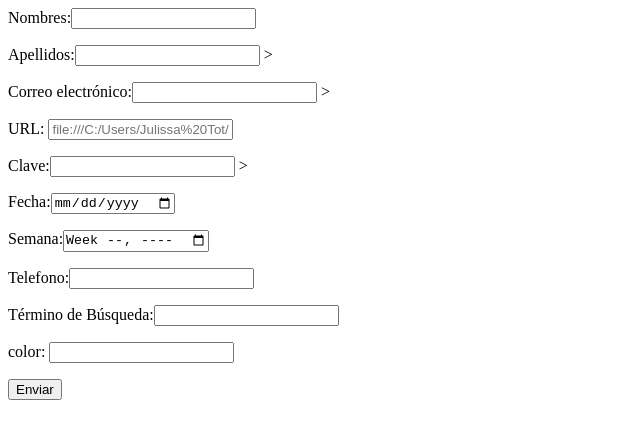
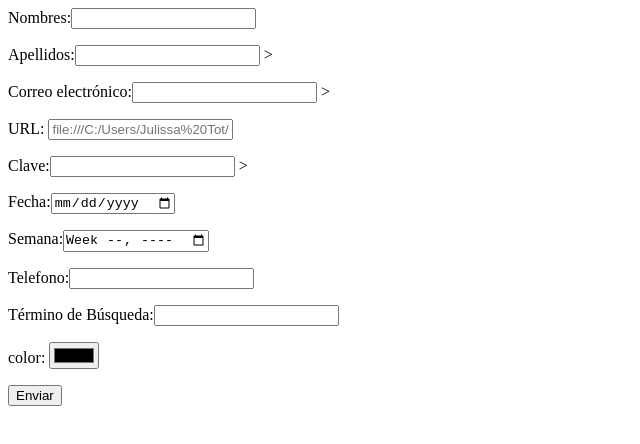
Before and after one commit to Adaly320/juli, a plain HTML site: page index.html in a window 1280 px wide. Shown: the whole page, without its empty margins (0-640 px from the left). Drawn offline with Linux system fonts and the light colour scheme.

Commit message:
Update index.html

```diff
--- a/index.html
+++ b/index.html
@@ -6,7 +6,7 @@
 <meta name= 'viewport' content='width=device-width, initial-scale=1
 <script src='main.js'></script>
 </head>
-<body
+<bodybgcolor="yellow">
 	<form name="form" action="registro.php" method="get">
 		Nombres:<input type="text" name="nombres" required> <p>
 		Apellidos:<input type="text" name="apellidos" required> ><p>
@@ -17,7 +17,7 @@
 		Semana:<input type="week" name="week_control" required> <p>
 		Telefono:<input type="text" name="telefono" required> <p>
 		Término de Búsqueda:<input type="search" name="search_control"required> <p>
-		color: <input type="yellow" name="color_control" required> <p>
+		color: <input type="color" name="color_control" required> <p>
 		<input type="submit" value="Enviar" required> <p>
 
 </form>
```
